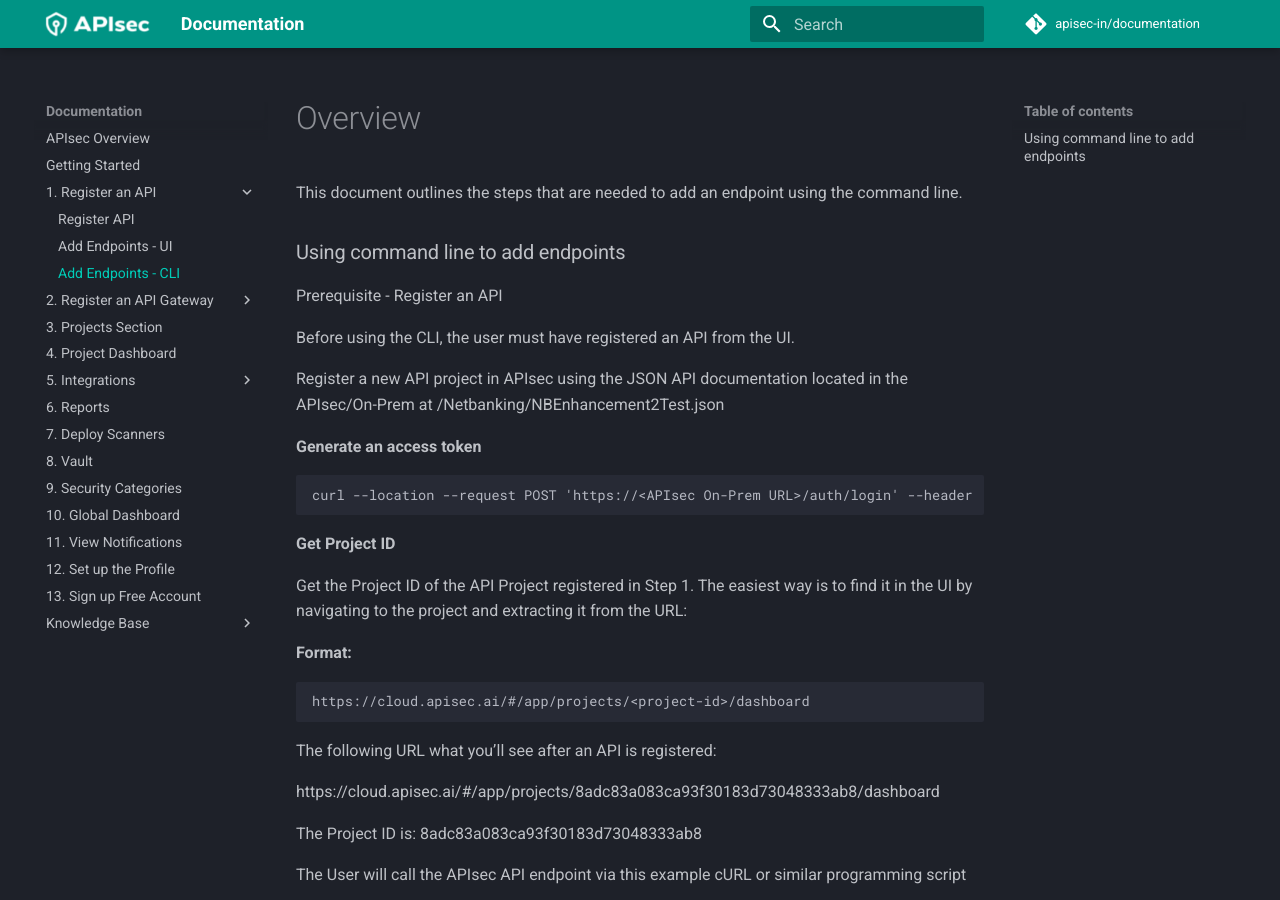
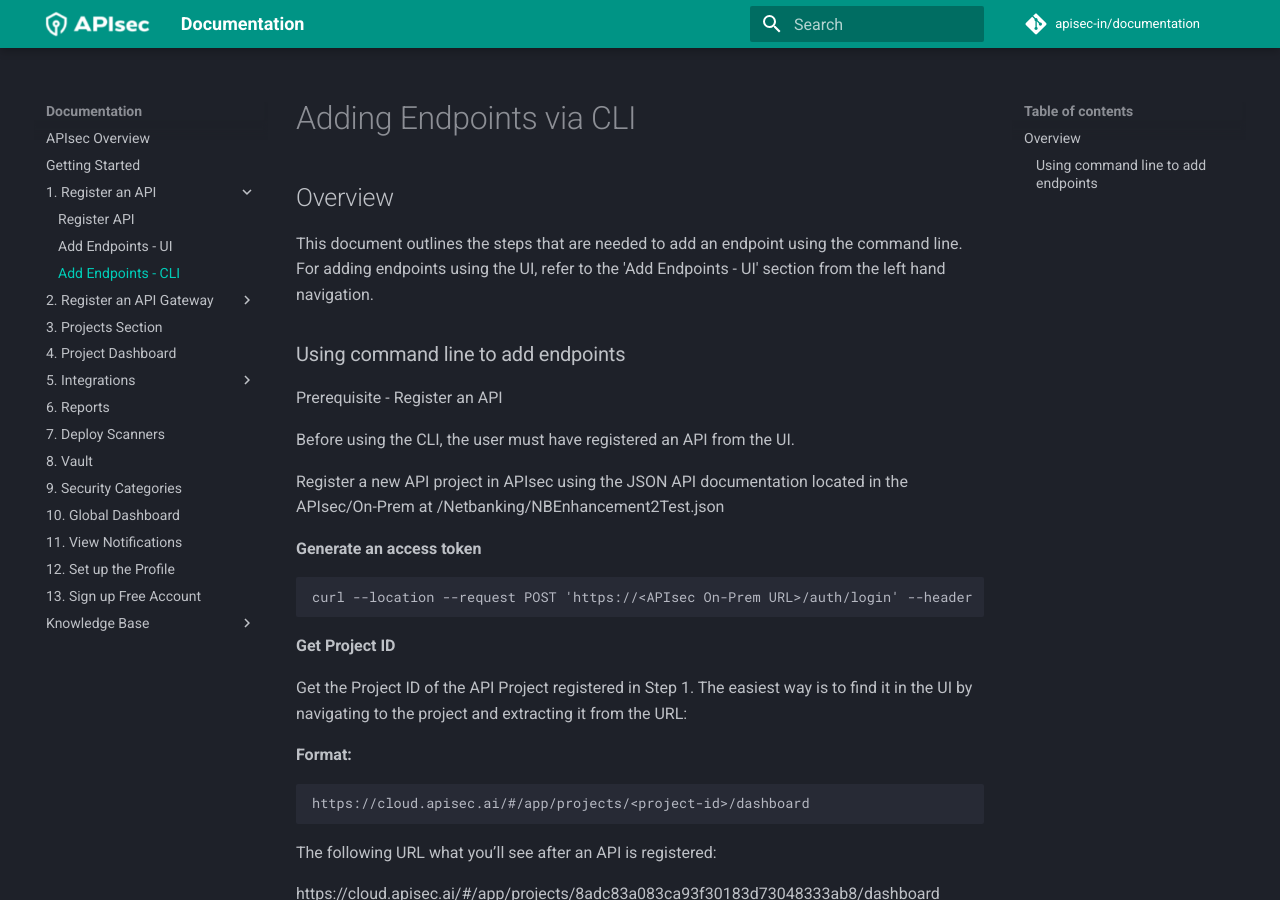
Before and after one commit to apisec-inc/documentation, an MkDocs documentation site: the page built from docs/adding-endpoints-via-cli.md, in a window 1280 px wide and 900 px high. Built offline with MkDocs 1.6.1 and Material for MkDocs 9.7.7, drawn with Linux system fonts in a browser that asks for light colours; comment, search, counter and statistics services are not loaded.

Commit message:
Update adding-endpoints-via-cli.md
updates

```diff
--- a/docs/adding-endpoints-via-cli.md
+++ b/docs/adding-endpoints-via-cli.md
@@ -1,7 +1,7 @@
-# Overview
+# Adding Endpoints via CLI
 
-This document outlines the steps that are needed to add an endpoint using the command line.
-
+## Overview
+This document outlines the steps that are needed to add an endpoint using the command line. For adding endpoints using the UI, refer to the 'Add Endpoints - UI' section from the left hand navigation.
 
 
 ### Using command line to add endpoints
```
